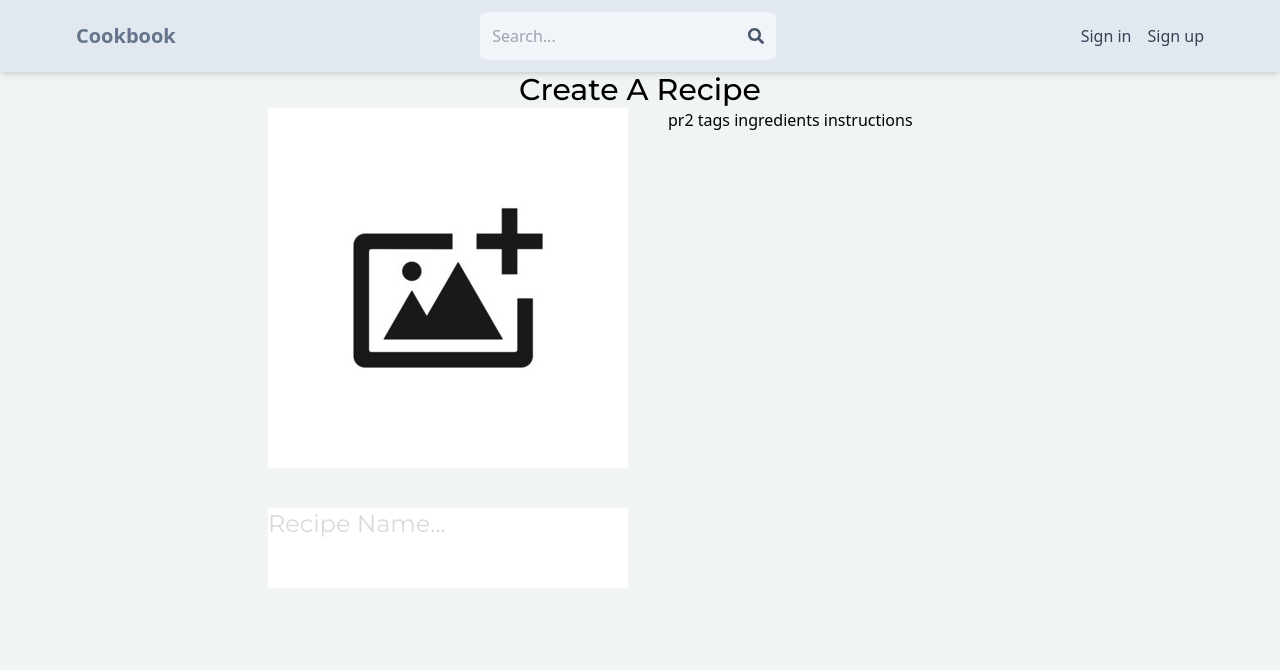
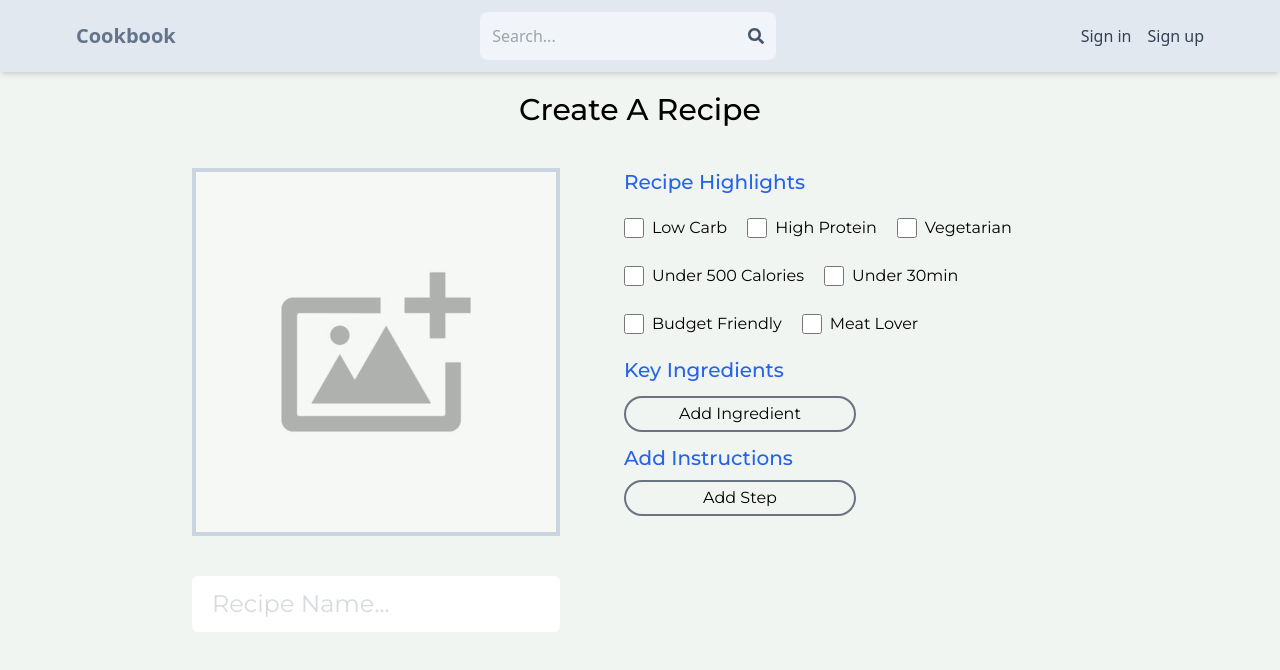
Before and after one commit to lz170212/Cookbook, a React (Vite) app in the folder client/: page /create-recipe in a window 1280 px wide. Shown: the top 670 px of the page. Built offline with nearby package versions, Linux system fonts and the light colour scheme.

Commit message:
basic styling

```diff
--- a/client/package.json
+++ b/client/package.json
@@ -10,6 +10,9 @@
     "preview": "vite preview"
   },
   "dependencies": {
+    "@emotion/react": "^11.11.4",
+    "@emotion/styled": "^11.11.0",
+    "@mui/material": "^5.15.13",
     "@reduxjs/toolkit": "^2.2.1",
     "firebase": "^10.8.1",
     "react": "^18.2.0",
--- a/client/src/pages/CreateRecipe.jsx
+++ b/client/src/pages/CreateRecipe.jsx
@@ -1,27 +1,58 @@
 import DefaultUploadImg from '../img/upload-img-icon.jpg';
+// import InputLabel from '@mui/material/InputLabel';
+// import MenuItem from '@mui/material/MenuItem';
+// import FormControl from '@mui/material/FormControl';
+// import Select from '@mui/material/Select';
+import { useState } from 'react';
 
 const recipeStructure = {
+    name: '',
+    image: '',
+    highlights: [],
+    ingredients: [],
+    instructions: [],
+    prep_time: ''
+}
 
-}
+const highlightOptions = ['low carb', 'high protein', 'vegetarian', 'under 500 calories', 'under 30min', 'budget friendly', 'meat lover']
+
+const HighlightCheckbox = ({value}) => {
+    return (
+        <div className='flex gap-2 pr-3 py-2 font-montserrat'>
+            <input type="checkbox" id={value} className='w-5'/>
+            <span className='capitalize'>{value}</span>
+        </div>
+    )
+    }
 
 const CreateRecipe = (req, res, next) => {
 
+    const [ recipe, setRecipe ] = useState(recipeStructure)
+    let { name, img, highlights, ingredients, instructions, prep_time } = recipe;
+
     const handleImgUpload = (e) => {
-        console.log(e.target.files[0])
+        setRecipe({...recipe, img: e.target})
     }
 
-    const handleNameChange = (e) => {
-        console.log(e.target.value)
+    const handleAddRow = () => {
+        setRecipe({ ...recipe, ingredients: [ ...ingredients, '']})
     }
 
+    const handleRemoveRow = (i) => {
+        let list = [ ...ingredients ]
+        list.splice(i, 1)
+        setRecipe({...recipe, ingredients: list})
+    }
+
+
     return (
-        <main className='max-w-[1000px] mx-auto'>
-            <h1 className="font-montserrat font-medium text-3xl text-center ">Create A Recipe</h1>
+        <main className='lg:max-w-[90vw] max-w-[80vw] mx-auto font-montserrat'>
+            <h1 className="font-medium text-3xl text-center my-5">Create A Recipe</h1>
 
-            <form className="flex flex-col px-[5vw] md:px-[7vw] lg:px-[10vw] lg:flex-row lg:gap-10">
-                <div className="flex flex-col gap-10 justify-center items-center">
-                    <label htmlFor="uploadBanner" className="border-slate-500">
-                        <img src={DefaultUploadImg} className='max-w-[500px]'/>
+            <form className="flex flex-col px-[5vw] md:px-[7vw] lg:px-[10vw] lg:flex-row max-lg:gap-10 lg:gap-16 w-full min-h-[90vh] mt-10">
+                <div className="flex flex-col gap-10">
+                    <label htmlFor="uploadBanner" className="border-4 border-slate-300 flex justify-center items-center">
+                        <img src={img ? img : DefaultUploadImg} className='max-w-[500px] opacity-30'/>
                         <input
                             id="uploadBanner"
                             type="file"
@@ -32,19 +63,88 @@ const CreateRecipe = (req, res, next) => {
                     </label>
 
                     <textarea
-                        // defaultValue={name}
-                        onChange={handleNameChange}
+                        defaultValue={name}
+                        onChange={(e) => {setRecipe({...recipe, name: e.target.value})}}
                         placeholder='Recipe Name...'
-                        className='resize-none placeholder:opacity-40 w-full h-20 font-montserrat text-2xl'
+                        className='resize-none placeholder:opacity-40 w-full h-14 rounded-md font-montserrat text-2xl py-3 px-5'
                     >
                     </textarea>
 
+                    {/* <div>
+                        <FormControl fullWidth>
+                            <InputLabel id="estimated-prep-time">Est. Prep Time</InputLabel>
+                            <Select
+                                labelId="estimated-prep-time"
+                                id="estimated-prep-time"
+                                value={prep_time}
+                                label="Est. Prep Time"
+                                className='bg-white rounded-md h-14'
+                                onChange={(e) => {setRecipe({...recipe, prep_time: e.target.value})}}
+                            >
+                                <MenuItem value={15}>15</MenuItem>
+                                <MenuItem value={30}>30</MenuItem>
+                                <MenuItem value={45}>45</MenuItem>
+                                <MenuItem value={60}>60</MenuItem>
+                            </Select>
+                        </FormControl>
+                    </div> */}
                 </div>
 
-                <div>
-                    pr2 tags ingredients instructions
+                <div className="">
+                    <div>
+                        <p className='font-montserrat text-xl font-medium text-blue-600'>Recipe Highlights</p>
+                        <div className='my-3 flex gap-2 flex-wrap'>
+                            {
+                                highlightOptions.map((value, i) => {
+                                    return <HighlightCheckbox key={i} value={value} />
+                                })
+                            }
+                        </div>
+                    </div>
+
+                    <div>
+                        <p className='text-xl font-medium text-blue-600'>Key Ingredients</p>
+
+                        <div className='my-3'>
+
+                            {
+                                ingredients.map((item, i) => {
+                                    return (
+                                        <div key={i}>
+                                            <div className='my-1 flex gap-2 justify-center items-center'>
+                                                <input type="text" className='h-10 w-full px-2' placeholder='New Ingredient...'/>
+                                                <span className='cursor-pointer'>x</span>
+                                            </div>
+                                        </div>
+                                    )
+                                })
+                            }
+
+                            <div className='w-1/2 border-2 border-gray-500 rounded-full px-2 py-1 my-2 text-center cursor-pointer' onClick={handleAddRow}>Add Ingredient</div>
+
+                        </div>
+
+                    </div>
+
+                    <div className='my-3'>
+                        <p className='text-xl font-medium text-blue-600'>Add Instructions</p>
+
+                        {
+                                instructions.map((item, i) => {
+                                    return (
+                                        <div key={i}>
+                                            <div className='my-1 flex gap-2 justify-center items-center'>
+                                                <input type="text" className='h-10 w-full px-2' placeholder='Next step...'/>
+                                                <span className='cursor-pointer'>x</span>
+                                            </div>
+                                        </div>
+                                    )
+                                })
+                            }
+
+                            <div className='w-1/2 border-2 border-gray-500 rounded-full px-2 py-1 my-2 text-center cursor-pointer' onClick={handleAddRow}>Add Step</div>
+                    </div>
                 </div>
-
 
             </form>
 
```
Also changed, not shown: 1 other file (tests, documents, lock files or other folders).
